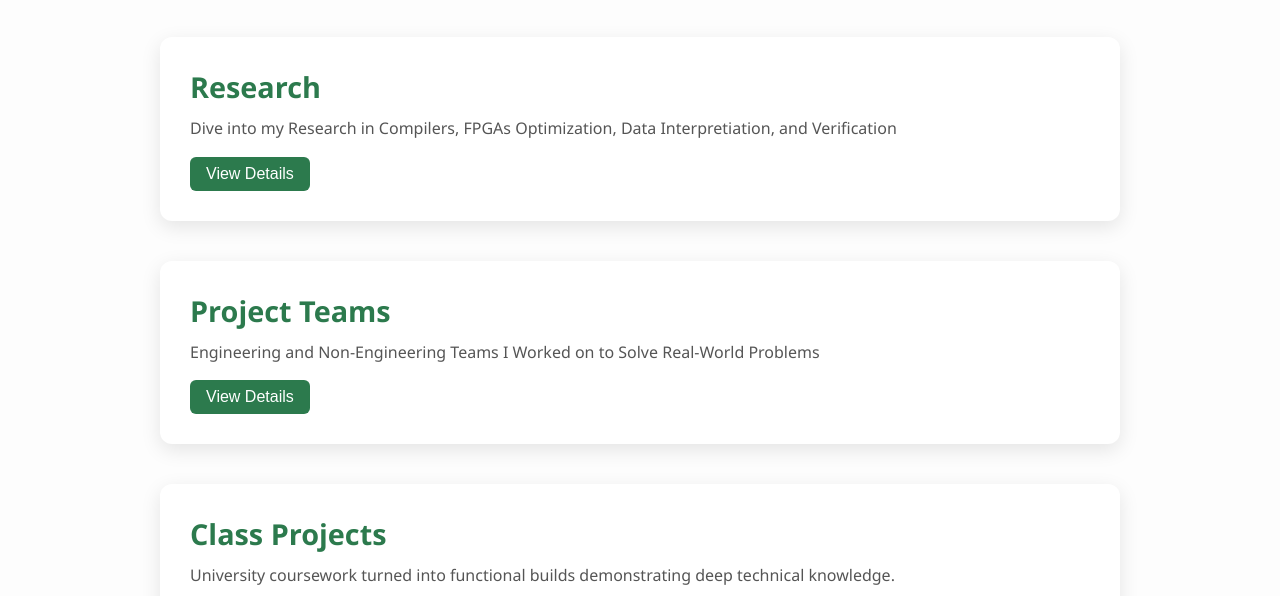
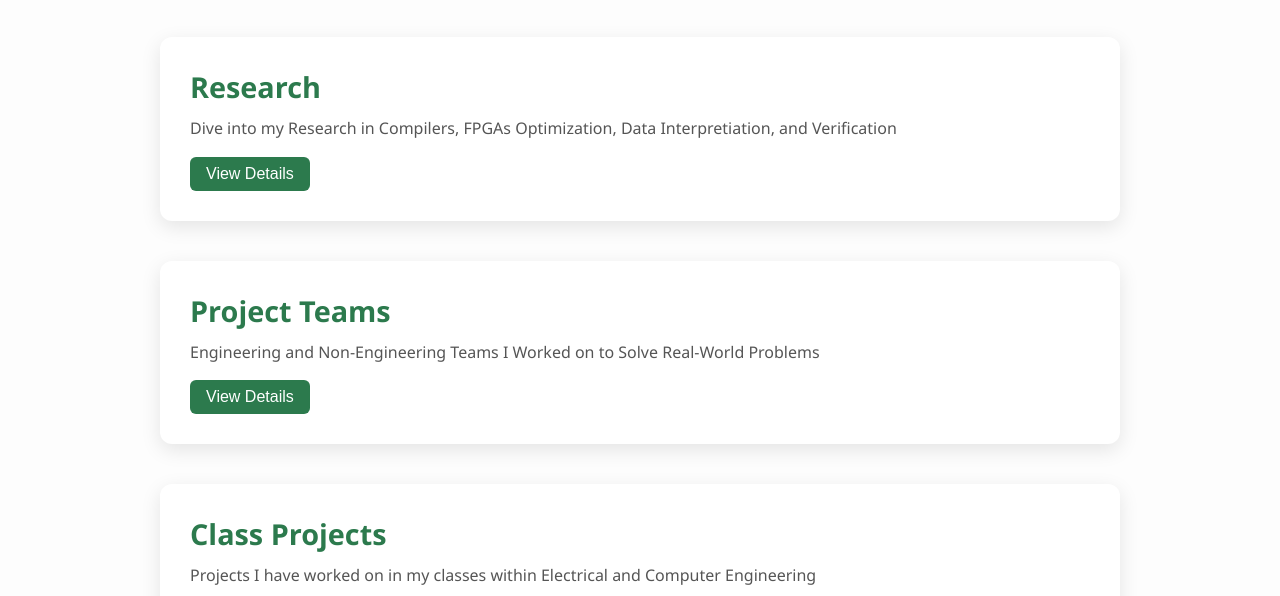
Before and after one commit to GeorgeM58/George_Website, a plain HTML site: page projects.html in a window 1280 px wide. Shown: the part 204-800 px from the top of the page. Drawn offline with Linux system fonts and the light colour scheme.

Commit message:
Init Website

```diff
--- a/projects.html
+++ b/projects.html
@@ -283,7 +283,7 @@
 
     <div class="resume-section">
       <h3>Class Projects</h3>
-      <p>University coursework turned into functional builds demonstrating deep technical knowledge.</p>
+      <p>Projects I have worked on in my classes within Electrical and Computer Engineering</p>
       <button class="toggle-button" onclick="toggleDetails('class-details')">View Details</button>
       <div class="project-details" id="class-details">
         <div class="project">
```
